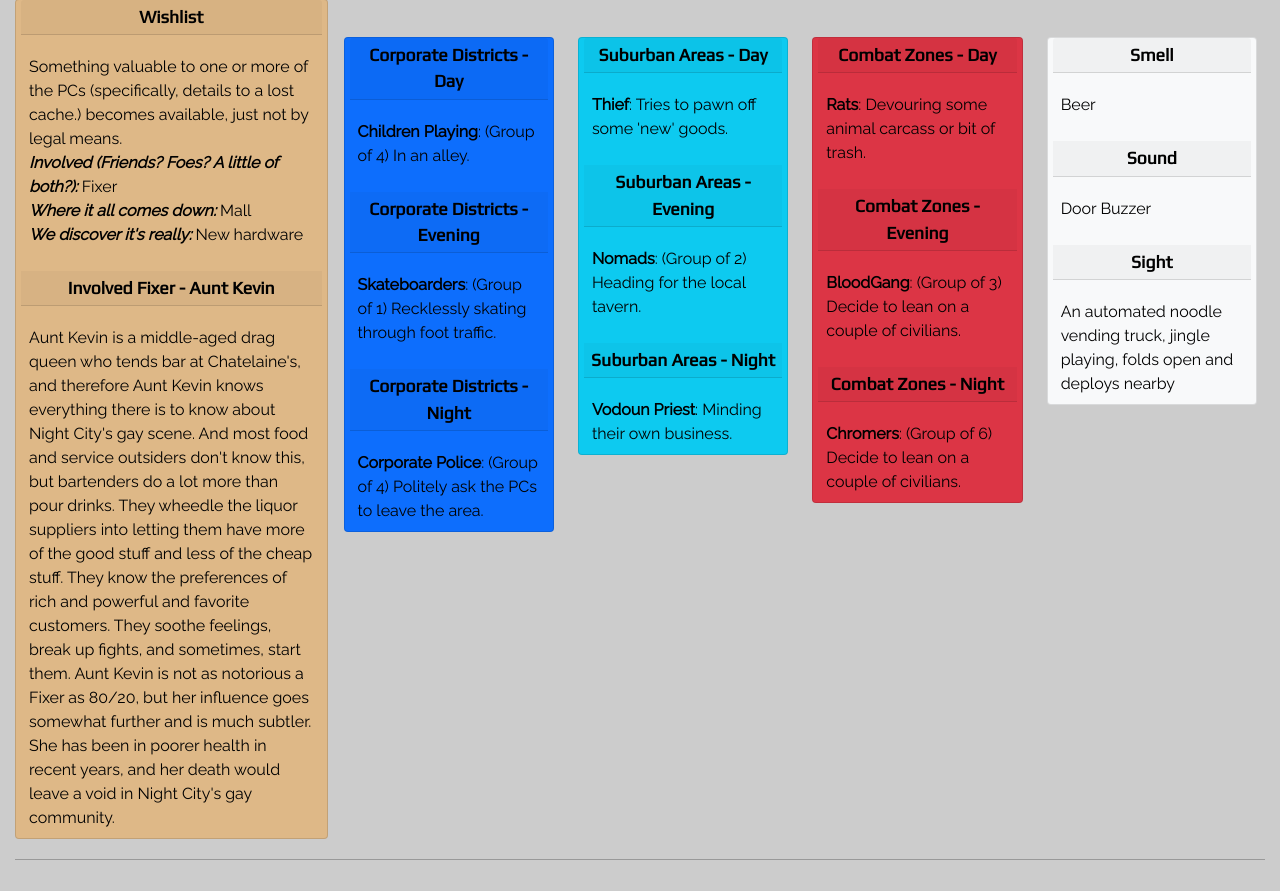
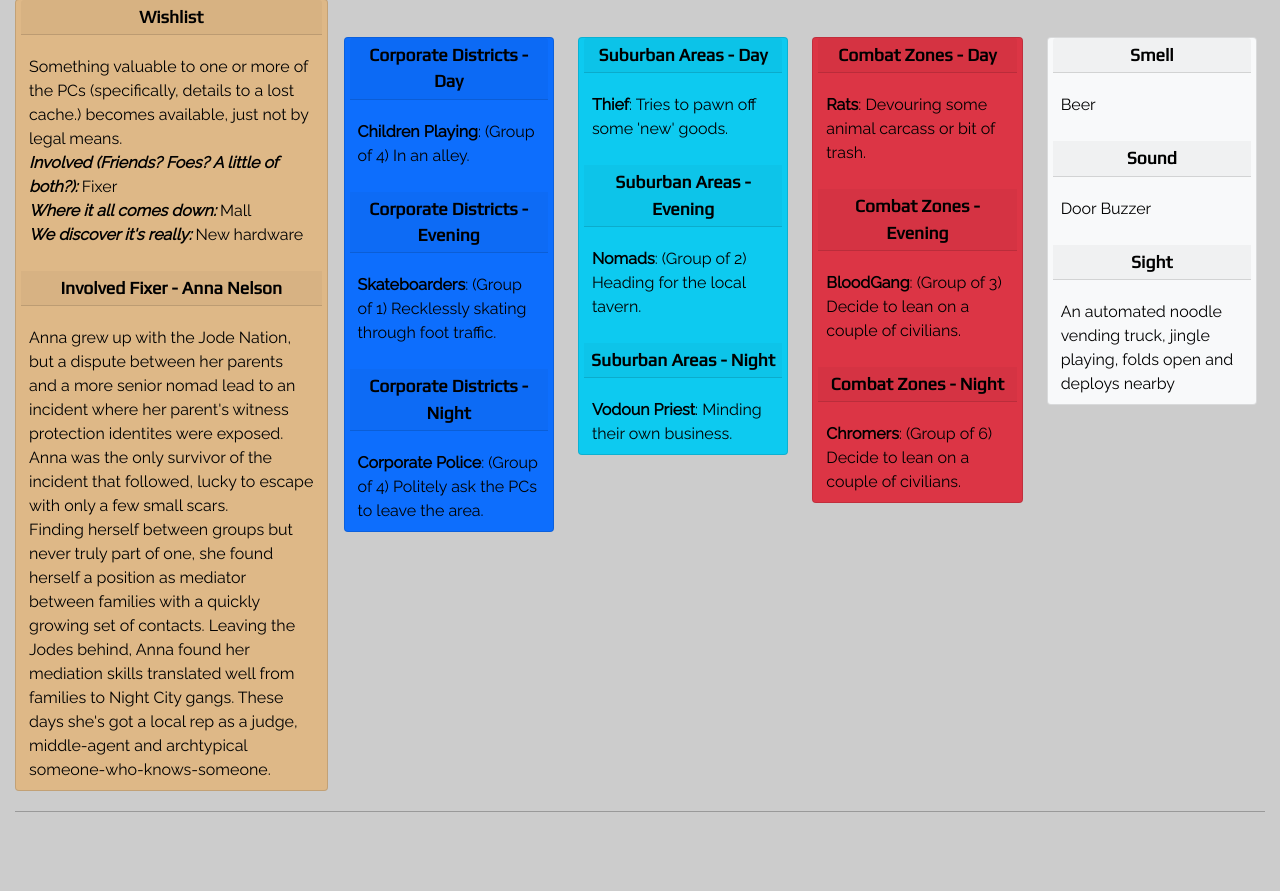
Before and after one commit to tshamilton/cpunk2045, a PHP site: page / in a window 1280 px wide. Shown: the part 816-1707 px from the top of the page. After the commit the page ends 1659 px from the top, so only its background shows below. Run offline with PHP 8.4, Linux system fonts and the light colour scheme.

Commit message:
NPC updates

```diff
--- a/plot_and_cast.php
+++ b/plot_and_cast.php
@@ -635,38 +635,40 @@
 			break;
 		case('fixer'):
 			$whoList = array (
-				'Anna Nelson - Anna was the child of a couple placed with the Jode Nation in a witness protection scheme. A data breach exposed their real identities and they were swiftly killed soon after, with Anna lucky to escape injury. She found her mediation skills translated well from nomad families to Night City gangs. She&#39;s usually flying solo but never far from a "pack" of some description. She&#39;s the archtypical someone-who-knows-someone and can often be found gossiping with the Moxes at Lizzy&#39;s.',
-				'Dino Dinovic - Dino was an itinerant muso, never really successful, guitarist for bands that opened for Shatter, Karl Remiel, even Kerry Eurodyne. Real success never came for him though, not before he realised that a) the drug-fuelled existence was getting to him and b) he was getting a lot more eddies from procuring goods and people for fellow band-members. So it was the Dino turned from axe-grinding to a career as a fixer.',
-				'Aunt Kevin - Aunt Kevin is a middle-aged drag queen who tends bar at Chatelaine&#39;s, and therefore Aunt Kevin knows everything there is to know about Night City&#39;s gay scene. And most food and service outsiders don&#39;t know this, but bartenders do a lot more than pour drinks. They wheedle the liquor suppliers into letting them have more of the good stuff and less of the cheap stuff. They know the preferences of rich and powerful and favorite customers. They soothe feelings, break up fights, and sometimes, start them. Aunt Kevin is not as notorious a Fixer as 80/20, but her influence goes somewhat further and is much subtler. She has been in poorer health in recent years, and her death would leave a void in Night City&#39;s gay community.',
-				'80/20 - 80/20 is one mean fucker. He&#39;s a Fixer that specializes in loansharking and fencing. He runs his business out of the back of his uncle Norman&#39;s bar, in a now-defunct walk-in freezer that he&#39;s had fitted with ventilation. He&#39;s rumored to have at least shoved one or two loan defaulters through the old meat grinder in the back of the bar, too. But if you want to know what&#39;s going on on the less-legal end of street acquisitions, 80/20&#39;s your man. Just don&#39;t eat any meat products he tries to serve you, if you&#39;re squeamish about who it might have been.'
+				"Anna Nelson - Anna grew up with the Jode Nation, but a dispute between her parents and a more senior nomad lead to an incident where her parent's witness protection identites were exposed. Anna was the only survivor of the incident that followed, lucky to escape with only a few small scars.<br/>Finding herself between groups but never truly part of one, she found herself a position as mediator between families with a quickly growing set of contacts. Leaving the Jodes behind, Anna found her mediation skills translated well from families to Night City gangs. These days she's got a local rep as a judge, middle-agent and archtypical someone-who-knows-someone.",
+				"Dino Martell - Dino was once an itinerant muso, a guitarist for bands that opened for ShatteredGirlz, Karl Remiel, even Kerry Eurodyne, but never really successful, no-one noteworthy ever opened for a band he was in.<br/>Real success never came for him though, not before he realised that a) the drug-fuelled existence was getting to him and b) he was getting a lot more eddies from procuring goods and people for fellow band-members. So it was that Dino turned from axe-grinding to a career as a fixer. Trust that you'll find him propping up a bar wherever up-and-coming bands are found and that you will never know as much about the music scene as he does.",
+				"Aunt Kevin - Aunt Kevin is a middle-aged drag queen who tends bar at Chatelaine's, and therefore Aunt Kevin knows everything there is to know about Night City's gay scene. And most food and service outsiders don't know this, but bartenders do a lot more than pour drinks. They wheedle the liquor suppliers into letting them have more of the good stuff and less of the cheap stuff. They know the preferences of rich and powerful and favorite customers. They soothe feelings, break up fights, and sometimes, start them. Aunt Kevin is not as notorious a Fixer as 80/20, but her influence goes somewhat further and is much subtler. She has been in poorer health in recent years, and her death would leave a void in Night City's gay community.",
+				"80/20 - 80/20 is one mean fucker. He's a Fixer that specializes in loansharking and fencing. He runs his business out of the back of his uncle Norman's bar, in a now-defunct walk-in freezer that he's had fitted with ventilation. He's rumored to have at least shoved one or two loan defaulters through the old meat grinder in the back of the bar, too. But if you want to know what's going on on the less-legal end of street acquisitions, 80/20's your man. Just don't eat any meat products he tries to serve you, if you're squeamish about who it might have been.",
+				"'Nova' Akhmatova - A goldenkid with a taste for slumming it in the worst edgerunner bars, Nova dresses and acts OTT even for the most glamourous goldenkid nightspots. You see only what she wants you to see though. When the fa&ccedil;ade drops in private, the real biz starts. The contents of her little black book would terrify all but the hardest of NC fixers, particularly for someone (allegedly) so young."
 			);
 			break;
 		case('tech'):
 			$whoList = array(
-				'Ptolemy Biraz - Slow moving, heavy set biotech genius, he suffers from a rare immune disorder that means his body rejects even the simplest invasive cyberwear. As a result, he tends to avoid the city when he can, unable to handle toxicity levels that most folk with nasal filters aren&#39;t aware of. An almost psychic level of problem solving, he has been known to solve problems for people before they have been able to finish asking for help.',
-				'Alita Alvarez - College graduate, eager to the point of intimidation and the attention-span/focus ability that comes with top talent, Alita has an almost instinctual understanding of A.I. that earned her a scholarship to Night City University, but also frustrates her lecturers who understand that she is two steps ahead of them but cannot understand her reasoning as to how.',
-				"Finn O'Calaghan - Grumpy, paranoid, old agoraphobic who has jerry rigged more stable tech than some companies can produce on a factory line.",
-				'Dr. Michael Peterhoff - Annoyingly nostaligic hippy with well-known biotech skills.',
-				'Dr. Carol Owens - Brilliant if somewhat myopic biotech expert. Liable to engineer a brilliant doomsday device without actually realising the consequences.',
-				'John Doe - John is a slender man of indeterminate age, with long mouse-blond hair and light brown eyes. He&#39;s also a Tech who specializes in surveillance and drone applications. He almost always wears a nice, boring suit except on ops, where he switches to a tacvest and surplus fatigues. John Doe is notable for two things: He has never ever lost his temper or his cool in public, and nobody knows where the hell he came from. His past is a black box. He&#39;s professional, though, and that&#39;s what counts, right?',
-				'Jack Sawyer - Jacqueline "Jack" Sawyer is a Tech, one of Night City&#39;s best independent gunsmiths. Her dad used to work at Salander&#39;s but got fired for inflating costs and then pocketing the difference. He wasn&#39;t very good at being a dad or a businessman, even if he did know what he was doing with the mill and the CNC machine. Jack&#39;s not as stupid as him, though, since he turned up floating face-down in the Night City harbor about seven years ago. No, Jack&#39;s vice is that she can&#39;t ever resist a pretty face. Also, she&#39;s proud and prickly to a fault, and has gotten in fights that way. She hangs out at Greta&#39;s, poolsharking to impress the femmes.'
+				"Ptolemy Biraz - Slow moving, heavy set, biotech genius. Ptolemy suffers from a rare immune disorder that means his body rejects even the simplest, least invasive cyberwear. As a result, he tends to avoid the city when he can, unable to handle toxicity levels that most folk with nasal filters aren't aware of. An almost psychic level of problem solving, he has been known to solve problems for people before they have been able to finish asking for help.",
+				"Alita Alvarez - College graduate existing on a thin mixture of charity scholarships and family expectations. Eager to the point of intimidation and the attention-span/focussed ability that comes with top talent, Alita has an almost instinctual understanding of A.I. She was enticed to Night City University because of its research facilites, but is finding it frustrating that she seems to be two steps ahead of even the faculty.",
+				"Finn O'Callaghan - Grumpy, paranoid, old agoraphobic who has jerry rigged more stable tech than some companies can produce on a factory line.",
+				"Dr. Michael Peterhoff - Annoyingly nostaligic hippy with well-known biotech skills. Finds his corporate contracts grate against his desire for open information exchange. Though at the same time, people tend to be open-mouth horrified at what research topics he would happily share with anyone with anyone regardless of their moral posture since he reasons it is not his issue once the information is free.",
+				"Dr. Carol Owens - Brilliant, if somewhat myopic, biotech expert. Liable to engineer a brilliant doomsday device without actually realising the consequences.",
+				"John Doe - John is a slender man of indeterminate age, with long mouse-blond hair and light brown eyes. He's also a Tech who specializes in surveillance and drone applications. He almost always wears a nice, boring suit except on ops, where he switches to a tacvest and surplus fatigues. John Doe is notable for two things: He has never ever lost his temper or his cool in public, and nobody knows where the hell he came from. His past is a black box. He's professional, though, and that's what counts, right?",
+				"Jack Sawyer - Jacqueline 'Jack' Sawyer is a Tech, one of Night City's best independent gunsmiths. Her dad used to work at Salander's but got fired for inflating costs and then pocketing the difference. He wasn't very good at being a dad or a businessman, even if he did know what he was doing with the mill and the CNC machine. Jack's not as stupid as him, though, since he turned up floating face-down in the Night City harbor about seven years ago. No, Jack's vice is that she can't ever resist a pretty face. Also, she's proud and prickly to a fault, and has gotten in fights that way. She hangs out at Greta's, poolsharking to impress the femmes.",
+				"Barry Carmichael - Laid back and laconic, 'Baz' is almost utterly immune to surprise. He was a mechanic in the Australian Army and worked on practically everything that had an engine. Made his rep in NC by restoring bullet-riddled cars to near pristine condition for people who didn't want their involvement in gun battles easily identified. Has a tendancy to scare the rushed and impatient by his easy-going, 'she'll be right' attitiude."
 			);
 			break;
 		case('netrunner'):
 			$whoList = array(
-				'Sean "Hooligan" Graine - Sport enthusiast with a talent for cryptography and hacking company systems.',
-				'Michiko "Ember" Tanaka - Demure fan of romance novels by day, data thief by night.',
-				'Bobby Tables - Bobby Tables (not his real name) really wanted to go to CalTech, but his parents didn&#39;t have the money to send him there. So he went to a corporate technical school instead, and learned to program there. That state of events came to a screeching halt when he won a corporate scholarship and got sent to a private hot-house program for the bright future programmers of the world. Unfortunately, that was where nice little Bobby Tables learned to be an asshole, from all the richer, meaner kids who poked fun at his cheap MegaMart shirts and secondhand textbooks. Now he&#39;s gone freelance, setting his smarts against the system because he&#39;s bored working for it. Bobby likes to hang out at Redline watching fights when he&#39;s not working. If he can swing it, he&#39;ll even pay for a private room. And he&#39;s always up for anti-corporate jobs, because he&#39;s sick of how all those silver-spoon Execs treat people.',
-				'Sunshine - Sunshine is a cute little thing working as an empty-headed little hostess at Anjelika&#39;s, and she&#39;s had the biosculpting required to keep the job, with gold-plated skin and eyes like blue topazes. Those eyes contain a Virtuality rig and she&#39;s got a cyberdeck built into her right arm. She is also far from empty-headed. Approaching her with a job requires a client to book an hour with her at Anjelika&#39;s, where the comfortable booths and loud music help with privacy. She normally takes jobs from Media types trying to ferret out dirt, and is therefore verycomfortable with corpo databases.'
+				"Sean 'Hooligan' Graine - Sport enthusiast with a talent for cryptography and hacking company systems.",
+				"Michiko 'Ember' Tanaka - Demure fan of romance novels by day, data thief by night.",
+				"Bobby Tables - Bobby Tables (not his real name) really wanted to go to CalTech, but his parents didn't have the money to send him there. So he went to a corporate technical school instead, and learned to program there. That state of events came to a screeching halt when he won a corporate scholarship and got sent to a private hot-house program for the bright future programmers of the world. Unfortunately, that was where nice little Bobby Tables learned to be an asshole, from all the richer, meaner kids who poked fun at his cheap MegaMart shirts and secondhand textbooks. Now he's gone freelance, setting his smarts against the system because he's bored working for it. Bobby likes to hang out at Redline watching fights when he's not working. If he can swing it, he'll even pay for a private room. And he's always up for anti-corporate jobs, because he's sick of how all those silver-spoon Execs treat people.",
+				"Sunshine - Sunshine is a cute little thing working as an empty-headed little hostess at Anjelika's, and she's had the biosculpting required to keep the job, with gold-plated skin and eyes like blue topazes. Those eyes contain a Virtuality rig and she's got a cyberdeck built into her right arm. She is also far from empty-headed. Approaching her with a job requires a client to book an hour with her at Anjelika's, where the comfortable booths and loud music help with privacy. She normally takes jobs from Media types trying to ferret out dirt, and is therefore verycomfortable with corpo databases."
 			);
 			break;
 		case('solo'):
 			$whoList = array(
 				'Claude Pierce - Cheap, overmuscled thug with just enough brains to shout orders at other people.',
-				'Daniel Sinclair - Cheap, overmuscled thug without the brains to shout orders. A rank and file grunt.',
-				'Eduardo Eman - Newly made corporate man. From the streets, so subtlety isn&#39;t a strong suit yet.',
+				'Daniel Sinclair - Cheap, overmuscled thug with enough brains to follow orders but not quite enough to give them. A rank and file grunt.',
+				"Eduardo Eman - Newly made corporate man, leaning towards being a corporate 'troubleshooter'. Raised on the streets and lucky to land such a career-starter, subtlety isn't his a strong suit, yet.",
 				'Jacob Barre - Sharklike, specialist in locating and returning "absent employees", an extraction ops&#39; worst nightmare.',
-				'Johnny Clean - Well respected merc in his home town. The epitome of "Speak softly and carry a big fragging gun."',
+				'Johnny Clean - Well respected merc in his home town. Clean shaved, upright and at attention until told otherwise, you would believe he never really left the military. The epitome of "Speak softly and carry a big fragging gun."',
 				'Peaches - Peaches is a Solo who hails from Georgia, hence her nickname, and her speech bears the distinctive accent of the urban South. She wears her pink and purple Techhair in elaborate box braids, and the chrome of her cyberarm contrasts with the caramel brown of her skintone. She dresses in athleisure outfits — mesh tops and sweat pants, and can be found hanging out at Bear&#39;s microbrewery when she&#39;s not on the job. Peaches is a good hand on the job, but she won&#39;t back down, ever, and has to be ordered to abandon an objective.',
 				'Merlin - Merlin is your stereotypical glasses-wearing nerd-looking guy, except if you look closely, those glasses have no prescription. Other tells include the fact that his Madras check shirt is kevlar, and that he never sits with his back to a door. Merlin is a Solo for hire, specializing inquiet assassination jobs where he enters the building as a completely unremarkable janitor, and then gets close to the target and plugs them with a suppressed pistol, before he makes a quick escape. Merlin doesn&#39;t seem to hang out anywhere, but you&#39;ll come into possession of his calling card if you have any business calling him in the first place.'
 			);
```
Also changed, not shown: README.md.
